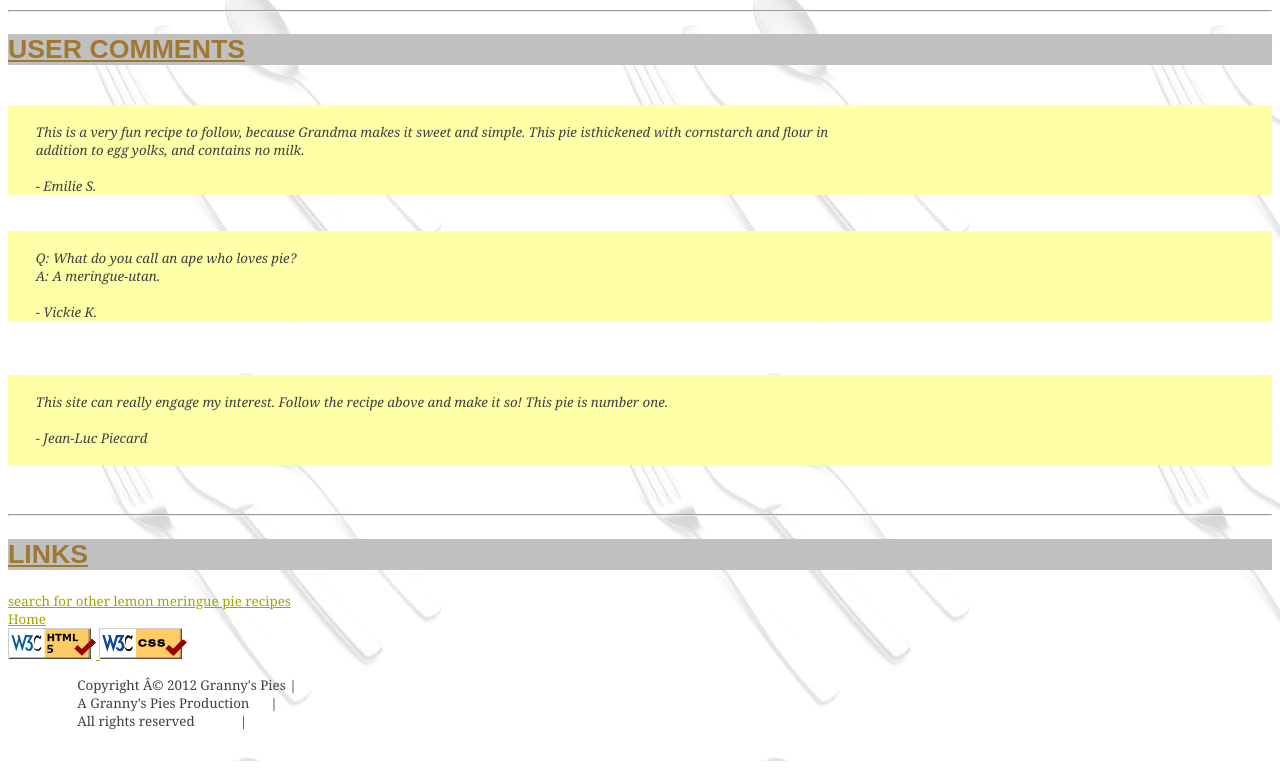
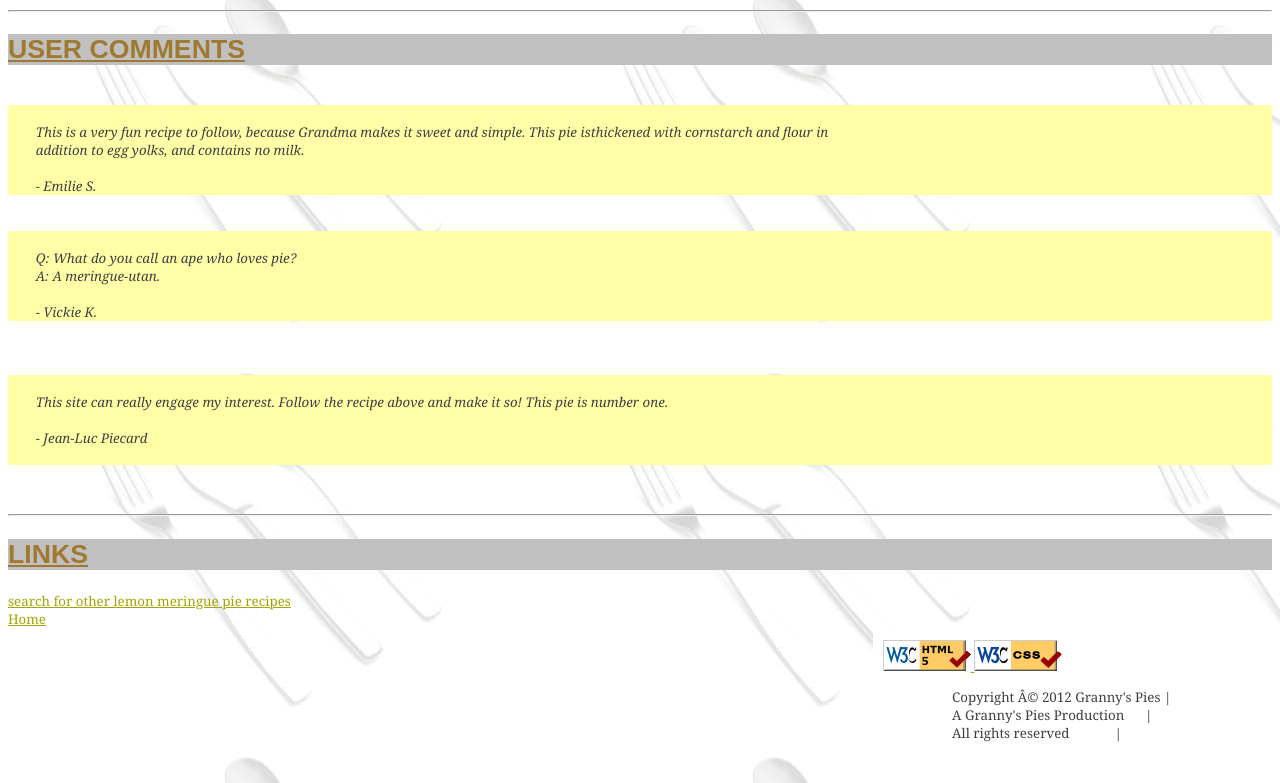
Before and after one commit to Gedeonrw/cs472-wap-202104, a plain HTML site: page pie.html in a window 1280 px wide. Shown: the part 1193-1976 px from the top of the page. Before the commit the page ends 1954 px from the top, so only its background shows below. Drawn offline with Linux system fonts and the light colour scheme; files whose address does not match are found by name.

Commit message:
recipe corrected

```diff
--- a/Recipe/recipe.css
+++ b/Recipe/recipe.css
@@ -39,10 +39,10 @@ strong{
 ul{
     list-style-image: url("images/pie_bullet.png");
 }
-#left{
+.left{
     float: right;
     width: 30%;
-    background: #666;
+    background: #fff;
     margin-top: 20px;
     padding: 10px;
 	position:relative;
```
